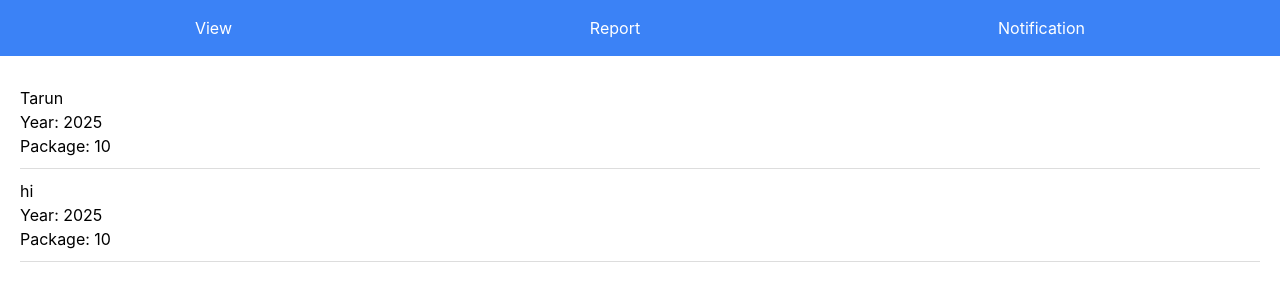
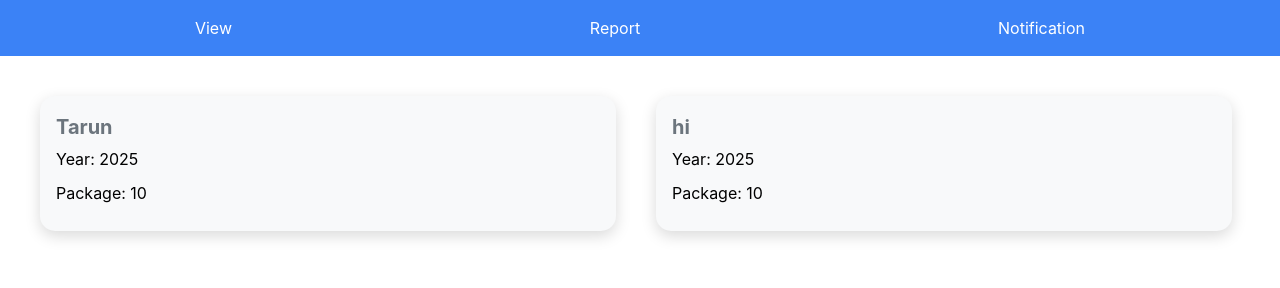
Before and after one commit to Tarunsai08/placements, a website: page public/dept.html in a window 1280 px wide. Both pictures are taken after a click on the link "View". Drawn offline with nearby package versions, Linux system fonts and the light colour scheme.

Commit message:
updated department coordiantor page

```diff
--- a/public/dept.html
+++ b/public/dept.html
@@ -14,6 +14,8 @@
 
       #content {
         padding: 20px;
+        display: flex;
+        flex-wrap: wrap;
       }
 
       .student {
@@ -27,6 +29,34 @@
 
       nav a:hover {
         color: #ffd700;
+      }
+
+      .student-list {
+        display: flex;
+        flex-wrap: wrap;
+        gap: 16px;
+      }
+
+      .student-item {
+        width: 45vw;
+        margin: 20px;
+        background-color: #f8f9fa;
+        border-radius: 15px;
+        padding: 16px;
+
+        /* Add a box shadow for a "card" effect */
+        box-shadow: rgba(0, 0, 0, 0.15) 0px 5px 15px;
+      }
+
+      .student-item h3 {
+        font-size: 20px;
+        font-weight: bold;
+        color: #6c757d; /* dark grey */
+      }
+
+      .student-item p {
+        margin-top: 5px;
+        margin-bottom: 10px;
       }
     </style>
   </head>
--- a/public/js/dept.js
+++ b/public/js/dept.js
@@ -37,14 +37,17 @@ let students = [
      departmentStudents.forEach(student => {
         let studentDiv = document.createElement('div');
 
-         studentDiv.className = 'student';
+        studentDiv.className = 'student-list';
+        let innerDiv = document.createElement('div');
+        innerDiv.className = 'student-item';
 
-         studentDiv.innerHTML = `
-             <h2>${student.name}</h2>
+        innerDiv.innerHTML =
+        `
+               <h3>${student.name}</h2>
                <p>Year: ${student.year}</p>
                <p>Package: ${student.package}</p>
         `;
-
+        studentDiv.appendChild(innerDiv)
         content.appendChild(studentDiv);
      });
  });
@@ -62,14 +65,17 @@ let students = [
      filteredStudents.forEach(student => {
          let studentDiv = document.createElement('div');
 
-         studentDiv.className = 'student';
+         studentDiv.className = 'student-list';
+         let innerDiv = document.createElement('div');
+         innerDiv.className = 'student-item';
 
-         studentDiv.innerHTML = `
-             <h2>${student.name}</h2>
+         innerDiv.innerHTML =
+         `
+                <h3>${student.name}</h2>
                 <p>Year: ${student.year}</p>
                 <p>Package: ${student.package}</p>
          `;
-
+         studentDiv.appendChild(innerDiv)
          content.appendChild(studentDiv);
      });
  });
```
Lines whose indentation alone changed are shown as unchanged.
